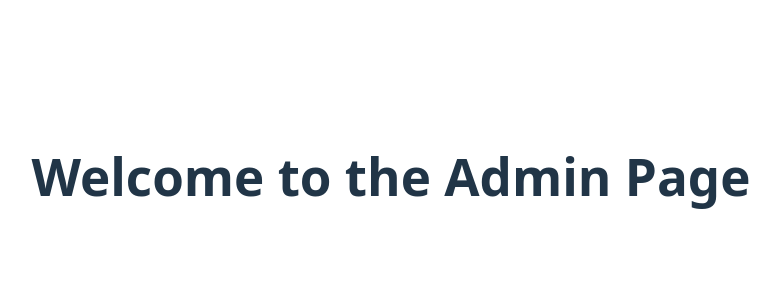
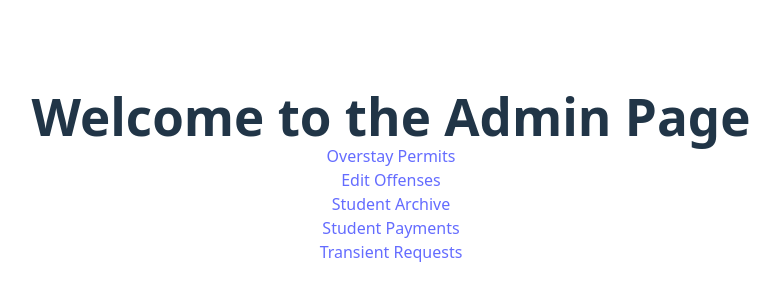
Before and after one commit to EBL-Webapp/ebl-webapp, a React (Vite) app: page /admin in a window 1280 px wide. Shown: the part 244-544 px from the top of the page, without its empty margins (249-1029 px from the left). Built offline with nearby package versions, Linux system fonts and the light colour scheme.

Commit message:
Added necessary Routes and pages for admin
This commit has the necessary files, pages and code for the admin page.

In the landing page, when accessed, there are links for the other functions' pages.

```diff
--- a/package.json
+++ b/package.json
@@ -13,7 +13,8 @@
     "@supabase/supabase-js": "^2.49.3",
     "@tailwindcss/vite": "^4.0.17",
     "react": "^19.0.0",
-    "react-dom": "^19.0.0"
+    "react-dom": "^19.0.0",
+    "react-router-dom": "^7.5.0"
   },
   "devDependencies": {
     "@eslint/js": "^9.21.0",
--- a/src/App.jsx
+++ b/src/App.jsx
@@ -6,7 +6,14 @@ import "./App.css";
 import supabase from "./supabase_client";
 import LandingPage from "./pages/LandingPage";
 import StudentPage from "./pages/StudentPage";
-import AdminPage from "./pages/AdminPage";
+
+// The following imports are about the admin and their subpages
+import AdminPage from "./pages/Admin/AdminPage";
+import AdminPage_overstayPermits from "./pages/Admin/subPages/AdminPage_overstayPermits";
+import AdminPage_editOffenses from "./pages/Admin/subPages/AdminPage_editOffenses"
+import AdminPage_studentsArchive from "./pages/Admin/subPages/AdminPage_studentsArchive";
+import AdminPage_studentsPayments from "./pages/Admin/subPages/AdminPage_studentsPayments";
+import AdminPage_transientRequests from "./pages/Admin/subPages/AdminPage_transientRequests";
 
 function App() {
   const [count, setCount] = useState(0);
@@ -16,7 +23,19 @@ function App() {
       <Routes>
         <Route path="/" element={<LandingPage />} />
         <Route path="/student" element={<StudentPage />} />
+
+
+
+        {/* The following code are for the admin pages and functions*/}
         <Route path="/admin" element={<AdminPage />} />
+        <Route path="/overstayPermits" element={<AdminPage_overstayPermits/>} />
+        <Route path="/editOffenses" element={<AdminPage_editOffenses/>} />
+        <Route path="/studentsArchive" element={<AdminPage_studentsArchive/>}  />
+        <Route path="/studentsPayments" element={<AdminPage_studentsPayments/>}  />
+        <Route path="/StransientRequests" element={<AdminPage_transientRequests/>}  />
+
+
+
         <Route
           path="*"
           element={
--- /dev/null
+++ b/src/pages/Admin/AdminPage.jsx
@@ -0,0 +1,20 @@
+import {Link} from 'react-router-dom'
+
+function AdminPage() {
+    return (
+    <div>
+
+      <h1 className="text-3xl font-bold text-center mt-10">Welcome to the Admin Page</h1>
+
+      <Link to="/overstayPermits">Overstay Permits</Link> <br/>
+      <Link to="/editOffenses">Edit Offenses</Link>  <br/>
+      <Link to="/studentsArchive">Student Archive</Link> <br/>
+      <Link to="/studentsPayments">Student Payments</Link> <br/>
+      <Link to="/transientRequests">Transient Requests</Link>
+
+    </div>
+
+    )
+  }
+
+  export default AdminPage;
--- /dev/null
+++ b/src/pages/Admin/subPages/AdminPage_editOffenses.jsx
@@ -0,0 +1,9 @@
+import React from 'react'
+
+function AdminPage_editOffenses() {
+  return (
+    <div>AdminPage Edit Offenses</div>
+  )
+}
+
+export default AdminPage_editOffenses
--- /dev/null
+++ b/src/pages/Admin/subPages/AdminPage_overstayPermits.jsx
@@ -0,0 +1,9 @@
+import React from 'react'
+
+function AdminPage_overstayPermits() {
+  return (
+    <div>AdminPage_overstayPermits</div>
+  )
+}
+
+export default AdminPage_overstayPermits
--- /dev/null
+++ b/src/pages/Admin/subPages/AdminPage_studentsArchive.jsx
@@ -0,0 +1,9 @@
+import React from 'react'
+
+function AdminPage_studentsArchive() {
+  return (
+    <div>AdminPage_studentsArchive</div>
+  )
+}
+
+export default AdminPage_studentsArchive
--- /dev/null
+++ b/src/pages/Admin/subPages/AdminPage_studentsPayments.jsx
@@ -0,0 +1,9 @@
+import React from 'react'
+
+function AdminPage_studentsPayments() {
+  return (
+    <div>AdminPage_studentsPayments</div>
+  )
+}
+
+export default AdminPage_studentsPayments
--- /dev/null
+++ b/src/pages/Admin/subPages/AdminPage_transientRequests.jsx
@@ -0,0 +1,9 @@
+import React from 'react'
+
+function AdminPage_transientRequests() {
+  return (
+    <div>AdminPage_transientRequests</div>
+  )
+}
+
+export default AdminPage_transientRequests
--- a/src/pages/AdminPage.jsx
+++ /dev/null
@@ -1,5 +0,0 @@
-function AdminPage() {
-    return <h1 className="text-3xl font-bold text-center mt-10">Welcome to the Admin Page</h1>;
-  }
-
-  export default AdminPage;
```
Also changed, not shown: 1 other file (tests, documents, lock files or other folders).
